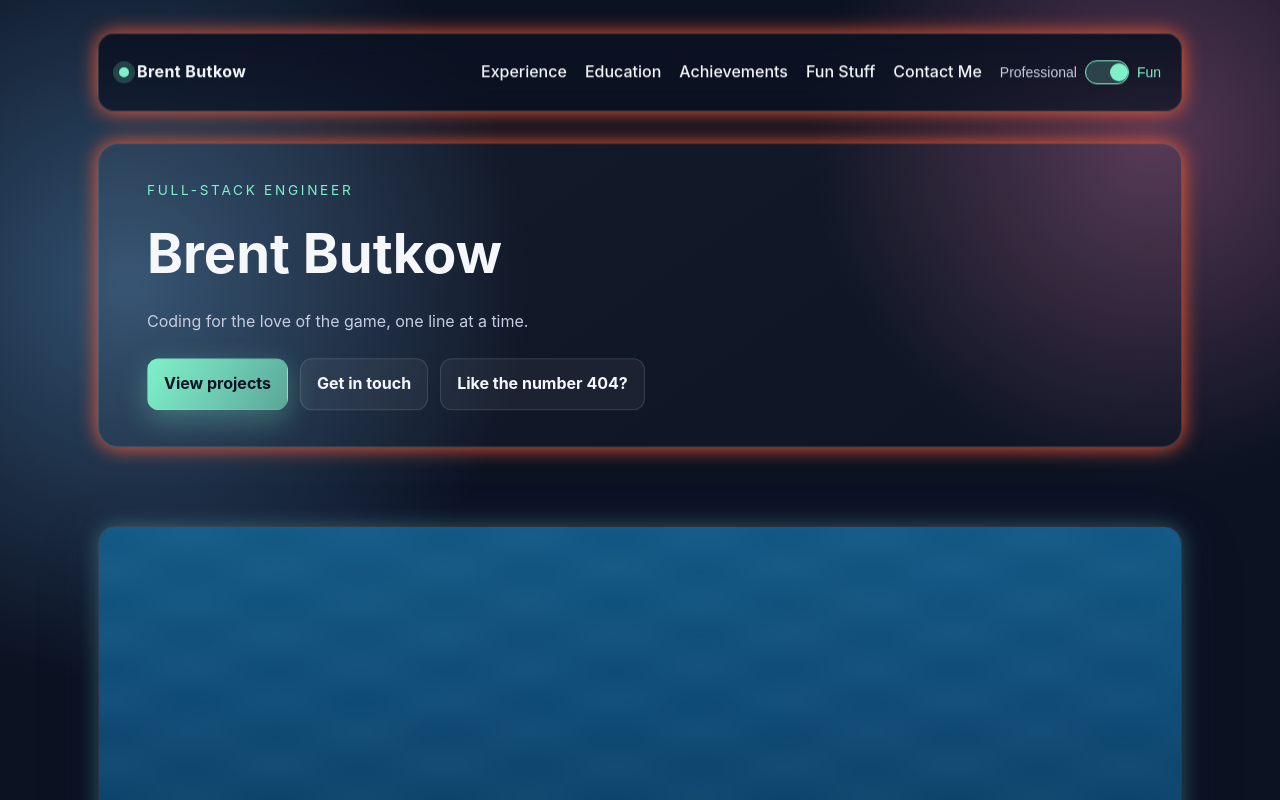
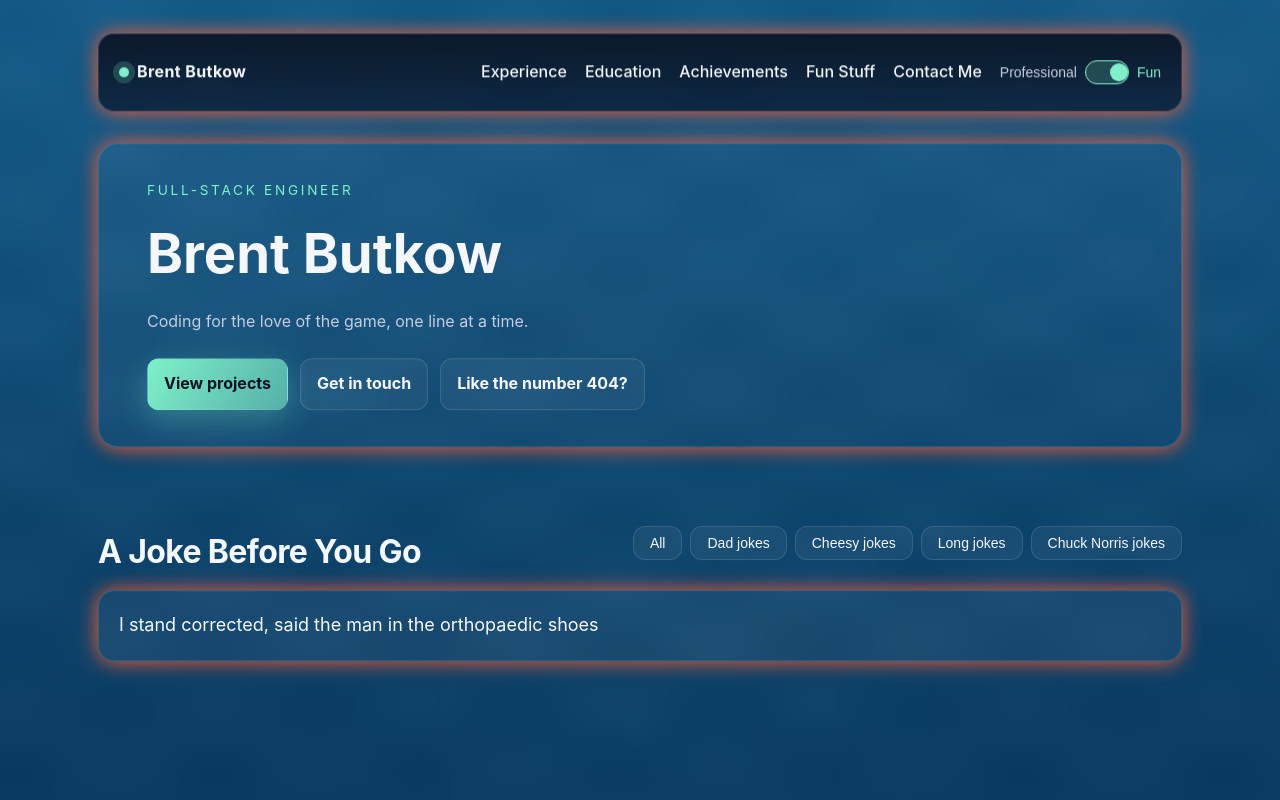
Before and after one commit to BrentTB/brentbutkow.me, a React (Vite) app: page / in a window 1280 px wide. Both pictures are taken after a click on the switch 1106 px from the left and 71 px from the top of the page. Shown: the top 800 px of the page. Built offline with nearby package versions, Linux system fonts and the light colour scheme.

Commit message:
add a water ripple effect in fun mode

```diff
--- a/src/App.tsx
+++ b/src/App.tsx
@@ -4,11 +4,18 @@ import Router from './routes/Router'
 import styles from './App.module.scss'
 import Navbar from './components/navbar/Navbar'
 import Footer from './components/footer/Footer'
+import WaterRipple from './components/effects/WaterRipple'
 import { BrowserRouter } from 'react-router-dom'
 import { FunModeProvider } from './contexts/FunModeProvider'
+import { useFunMode } from './contexts/FunMode'
 
 const enableVercelAnalytics = import.meta.env.ENABLE_VERCEL_ANALYTICS === 'true'
 const enableVercelSpeedInsights = import.meta.env.ENABLE_VERCEL_SPEED_INSIGHTS === 'true'
+
+const WaterRippleLayer = () => {
+  const { isFunMode } = useFunMode()
+  return isFunMode ? <WaterRipple /> : null
+}
 
 function App() {
   return (
@@ -16,6 +23,7 @@ function App() {
       <div className={styles.shell}>
         <BrowserRouter>
           <FunModeProvider>
+            <WaterRippleLayer />
             <Navbar />
             <Router />
           </FunModeProvider>
--- a/src/components/effects/SpiralCanvas.module.scss
+++ /dev/null
@@ -1,21 +0,0 @@
-@use '../../styles/shared' as *;
-
-.canvas {
-  width: 100%;
-  height: clamp(260px, 40vw, 420px);
-  border-radius: 18px;
-  background:
-    radial-gradient(circle at 20% 20%, rgba(127, 240, 201, 0.12), transparent 40%),
-    radial-gradient(circle at 80% 30%, rgba(114, 137, 255, 0.12), transparent 40%),
-    linear-gradient(135deg, rgba(255, 255, 255, 0.02), rgba(255, 255, 255, 0));
-  border: 1px solid var(--border);
-  box-shadow: var(--shadow);
-  display: block;
-}
-
-:global(html.fun-mode) .canvas {
-  box-shadow:
-    0 0 20px rgba(127, 240, 201, 0.25),
-    0 0 40px rgba(114, 137, 255, 0.15),
-    var(--shadow);
-}
--- /dev/null
+++ b/src/components/effects/WaterRipple.module.scss
@@ -0,0 +1,12 @@
+@use '../../styles/shared' as *;
+
+.canvas {
+  position: fixed;
+  top: 0;
+  left: 0;
+  width: 100vw;
+  height: 100vh;
+  z-index: -1;
+  pointer-events: none;
+  display: block;
+}
--- a/src/components/effects/SpiralCanvas.tsx
+++ b/src/components/effects/WaterRipple.tsx
@@ -1,5 +1,5 @@
 import { useEffect, useRef } from 'react'
-import styles from './SpiralCanvas.module.scss'
+import styles from './WaterRipple.module.scss'
 
 const MAX_RIPPLES = 20
 
@@ -108,7 +108,7 @@ const buildProgram = (gl: WebGLRenderingContext, vsSource: string, fsSource: str
   return program
 }
 
-function SpiralCanvas() {
+function WaterRipple() {
   const canvasRef = useRef<HTMLCanvasElement | null>(null)
 
   useEffect(() => {
@@ -147,9 +147,8 @@ function SpiralCanvas() {
     }
 
     const addRipple = (clientX: number, clientY: number, now: number) => {
-      const rect = canvas.getBoundingClientRect()
-      const x = (clientX - rect.left) / rect.width
-      const y = 1 - (clientY - rect.top) / rect.height
+      const x = clientX / window.innerWidth
+      const y = 1 - clientY / window.innerHeight
       ripples.unshift({ x, y, start: now })
       if (ripples.length > MAX_RIPPLES) ripples.pop()
     }
@@ -215,7 +214,9 @@ function SpiralCanvas() {
     }
   }, [])
 
-  return <canvas ref={canvasRef} className={styles.canvas} aria-label="Spiral webgl animation" />
+  return (
+    <canvas ref={canvasRef} className={styles.canvas} aria-label="water ripple webgl animation" />
+  )
 }
 
-export default SpiralCanvas
+export default WaterRipple
--- a/src/pages/achievements/AchievementsPage.tsx
+++ b/src/pages/achievements/AchievementsPage.tsx
@@ -31,7 +31,7 @@ function AchievementsPage() {
       .sort((a, b) => b - a)
 
     return { sortedYears, groupedByYear }
-  }, [achievements, isFunMode])
+  }, [isFunMode])
 
   return (
     <PageLayout>
--- a/src/pages/home/HomePage.tsx
+++ b/src/pages/home/HomePage.tsx
@@ -5,13 +5,12 @@ import Hero from './components/Hero'
 import styles from './HomePage.module.scss'
 import { heroContent } from './data'
 import { useFunMode } from '../../contexts/FunMode'
-import SpiralCanvas from '../../components/effects/SpiralCanvas'
 
 const jokeCategories = Object.values(JokeTypes)
-export const ALL_CATEGORY = 'all'
-export type JokeCategory = JokeTypes | typeof ALL_CATEGORY
+const ALL_CATEGORY = 'all'
+type JokeCategory = JokeTypes | typeof ALL_CATEGORY
 
-export const getFilteredJokes = () => {
+const getFilteredJokes = () => {
   const initialFilteredJokes: Record<string, typeof jokes> = {}
   jokeCategories.forEach((type) => {
     initialFilteredJokes[type] = jokes.filter((joke) => joke.jokeType === type)
@@ -20,7 +19,7 @@ export const getFilteredJokes = () => {
   return initialFilteredJokes
 }
 
-export const getJoke = (category: JokeCategory, filteredJokes: Record<string, typeof jokes>) => {
+const getJoke = (category: JokeCategory, filteredJokes: Record<string, typeof jokes>) => {
   const jokesInCategory = filteredJokes[category]
   if (jokesInCategory && jokesInCategory.length > 0) {
     const randomIndex = Math.floor(Math.random() * jokesInCategory.length)
@@ -46,13 +45,6 @@ function HomePage() {
     <main className={styles.main}>
       <section id="hero" className={styles.section}>
         <Hero content={heroContent} isFunMode={isFunMode} />
-      </section>
-      <section
-        id="spiral"
-        className={`${styles.section} ${styles.spiralSection}`}
-        aria-label="Spiral animation"
-      >
-        <SpiralCanvas />
       </section>
       {isFunMode && (
         <section id="jokes" className={styles.section}>
```
